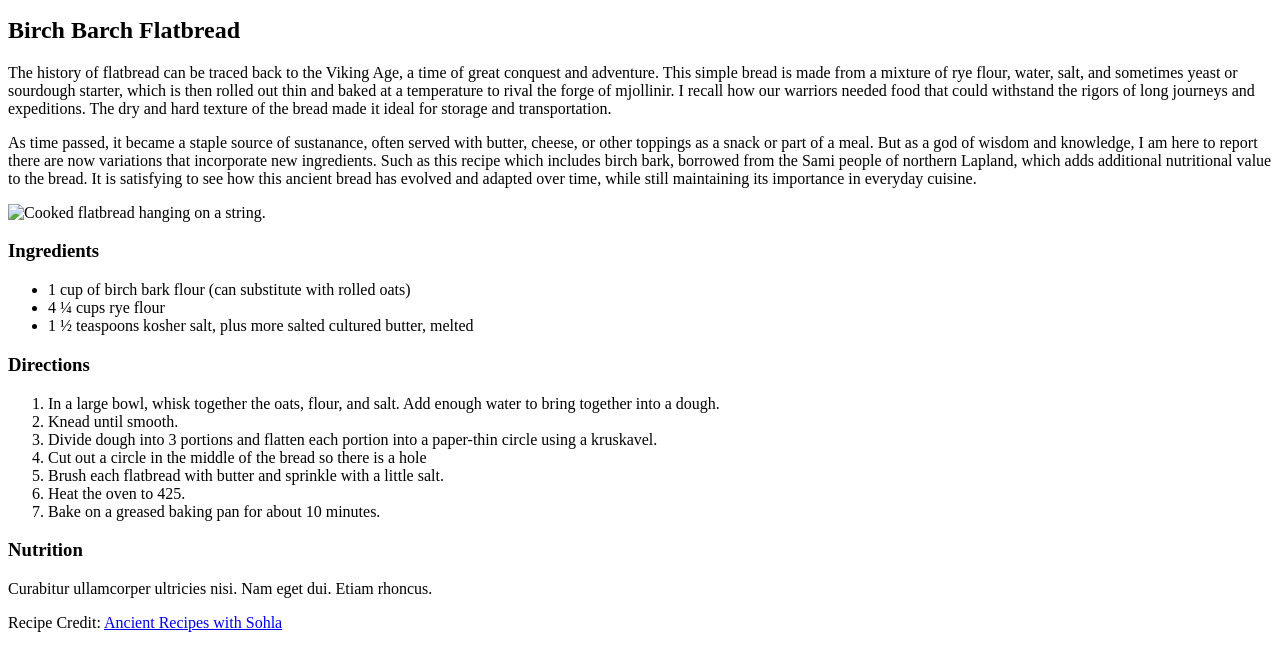
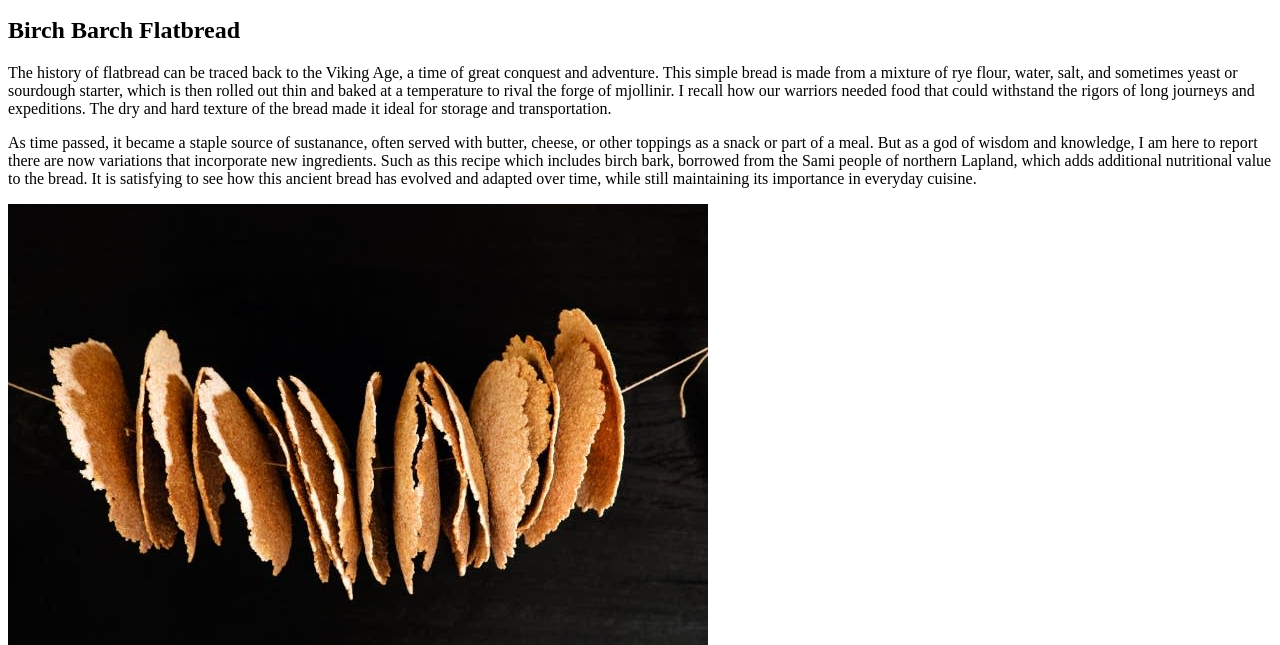
Before and after one commit to heqamaat/odin-recipes, a plain HTML site: page recipes/flatbread.html in a window 1280 px wide. Shown: the part 137-782 px from the top of the page. Drawn offline with Linux system fonts and the light colour scheme.

Commit message:
Update paths to all images

```diff
--- a/recipes/flatbread.html
+++ b/recipes/flatbread.html
@@ -24,7 +24,7 @@
 
         <p>As time passed, it became a staple source of sustanance, often served with butter, cheese, or other toppings as a snack or part of a meal. But as a god of wisdom and knowledge, I am here to report there are now variations that incorporate new ingredients.  Such as this recipe which includes birch bark, borrowed from the Sami people of northern Lapland, which adds additional nutritional value to the bread. It is satisfying to see how this ancient bread has evolved and adapted over time, while still maintaining its importance in everyday cuisine.</p>
 
-        <img src="images/flatbread-image.jpg" alt="Cooked flatbread hanging on a string.">
+        <img src="../images/flatbread-image.jpg" alt="Cooked flatbread hanging on a string.">
 
         <h3>Ingredients</h3>
         <ul>
```
Also changed, not shown: recipes/skause.html (+1 -1 lines).
